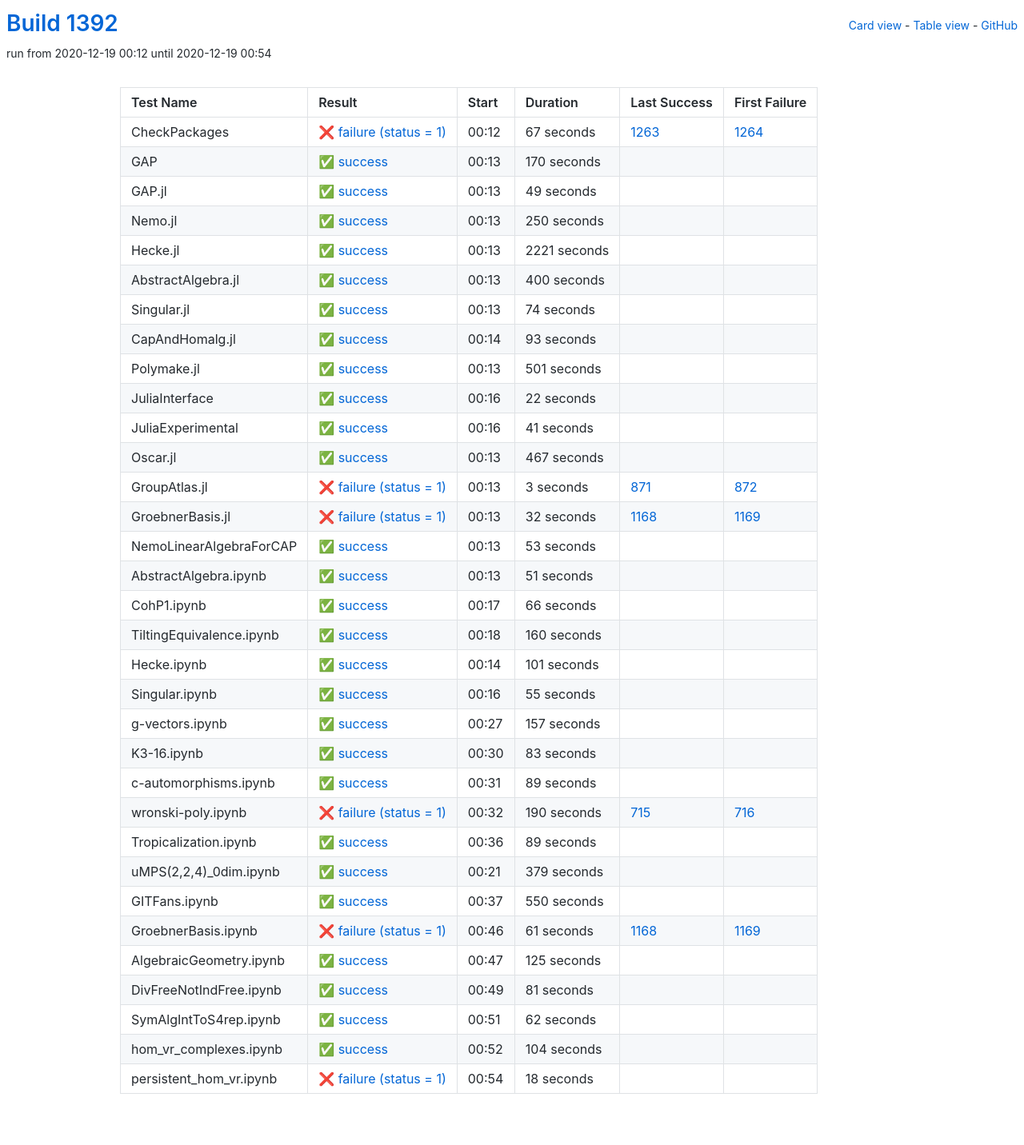
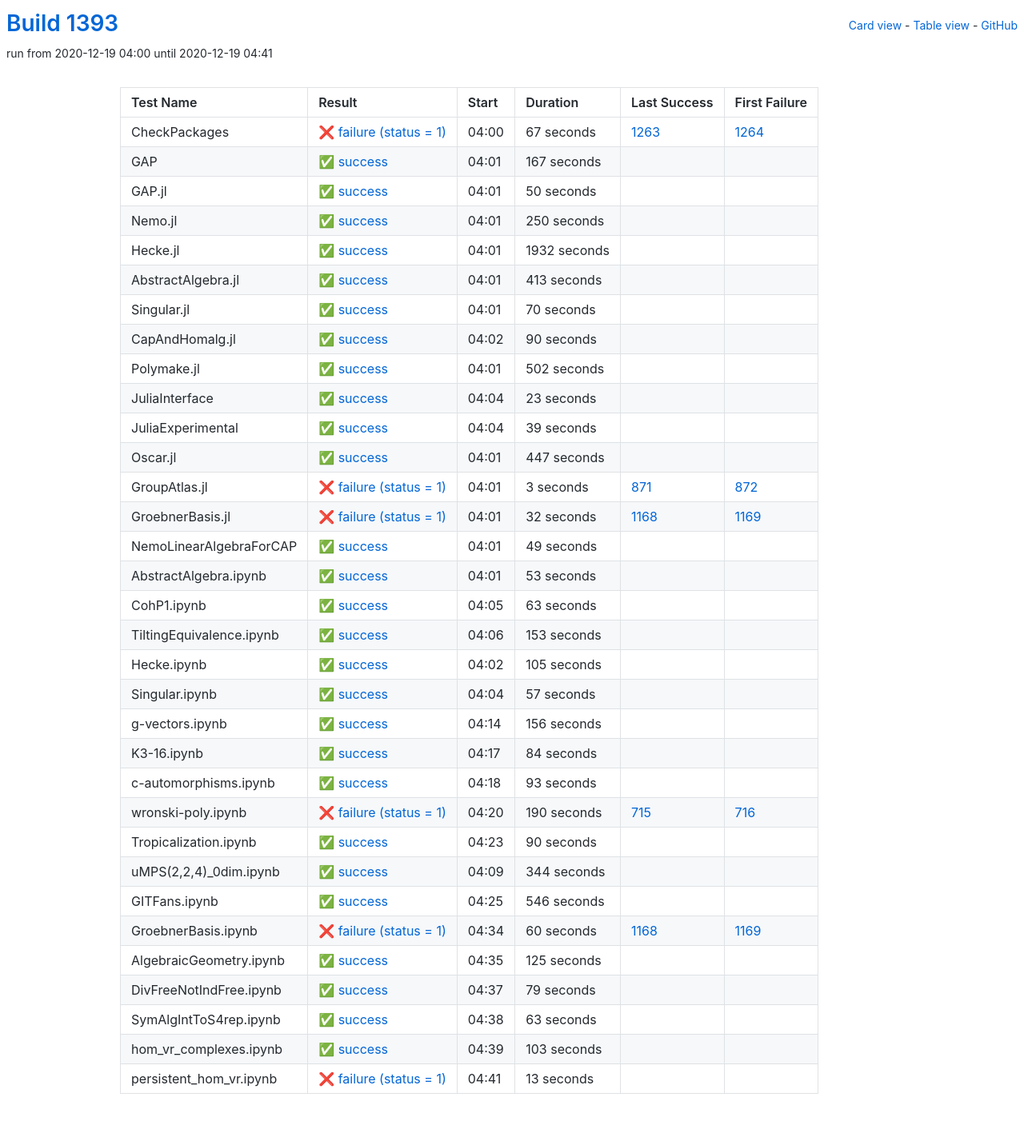
Before and after one commit to oscar-system/oscar-ci-status-stable, a Jekyll site: the page built from table.html, in a window 1280 px wide. Shown: the whole page at 80% size. Built offline with Jekyll 4.4.1, drawn with Linux system fonts in a browser that asks for light colours.

Commit message:
Build #1393

```diff
--- a/_data/ci.yml
+++ b/_data/ci.yml
@@ -1,6 +1,6 @@
 ---
-build: 1392
-build_url: https://oscarci.mathematik.uni-kl.de/job/oscar-stable/1392/
+build: 1393
+build_url: https://oscarci.mathematik.uni-kl.de/job/oscar-stable/1393/
 job: oscar-stable
 organization: oscar-system
 repo: oscar-ci-status-stable
@@ -8,8 +8,8 @@ repourl: https://github.com/oscar-system/oscar-ci-status-stable
 tests:
 - name: CheckPackages
   id: checkpackages
-  log: https://oscarci.mathematik.uni-kl.de/job/oscar-stable/1392/artifact/logs/build-1392/CheckPackages.log
-  start: 2020-12-19 00:12
+  log: https://oscarci.mathematik.uni-kl.de/job/oscar-stable/1393/artifact/logs/build-1393/CheckPackages.log
+  start: 2020-12-19 04:00
   success: false
   exitcode: 1
   status: failure
@@ -20,32 +20,32 @@ tests:
   first_failure_url: https://oscarci.mathematik.uni-kl.de/job/oscar-stable/1264/
 - name: GAP
   id: gap
-  log: https://oscarci.mathematik.uni-kl.de/job/oscar-stable/1392/artifact/logs/build-1392/GAP.log
-  start: 2020-12-19 00:13
+  log: https://oscarci.mathematik.uni-kl.de/job/oscar-stable/1393/artifact/logs/build-1393/GAP.log
+  start: 2020-12-19 04:01
   success: true
   exitcode: 0
   status: success
-  duration: 170
+  duration: 167
   last_success: false
   last_success_url:
   first_failure: false
   first_failure_url:
 - name: GAP.jl
   id: gap-jl
-  log: https://oscarci.mathematik.uni-kl.de/job/oscar-stable/1392/artifact/logs/build-1392/GAP.jl.log
-  start: 2020-12-19 00:13
+  log: https://oscarci.mathematik.uni-kl.de/job/oscar-stable/1393/artifact/logs/build-1393/GAP.jl.log
+  start: 2020-12-19 04:01
   success: true
   exitcode: 0
   status: success
-  duration: 49
+  duration: 50
   last_success: false
   last_success_url:
   first_failure: false
   first_failure_url:
 - name: Nemo.jl
   id: nemo-jl
-  log: https://oscarci.mathematik.uni-kl.de/job/oscar-stable/1392/artifact/logs/build-1392/Nemo.jl.log
-  start: 2020-12-19 00:13
+  log: https://oscarci.mathematik.uni-kl.de/job/oscar-stable/1393/artifact/logs/build-1393/Nemo.jl.log
+  start: 2020-12-19 04:01
   success: true
   exitcode: 0
   status: success
@@ -56,104 +56,104 @@ tests:
   first_failure_url:
 - name: Hecke.jl
   id: hecke-jl
-  log: https://oscarci.mathematik.uni-kl.de/job/oscar-stable/1392/artifact/logs/build-1392/Hecke.jl.log
-  start: 2020-12-19 00:13
+  log: https://oscarci.mathematik.uni-kl.de/job/oscar-stable/1393/artifact/logs/build-1393/Hecke.jl.log
+  start: 2020-12-19 04:01
   success: true
   exitcode: 0
   status: success
-  duration: 2221
+  duration: 1932
   last_success: false
   last_success_url:
   first_failure: false
   first_failure_url:
 - name: AbstractAlgebra.jl
   id: abstractalgebra-jl
-  log: https://oscarci.mathematik.uni-kl.de/job/oscar-stable/1392/artifact/logs/build-1392/AbstractAlgebra.jl.log
-  start: 2020-12-19 00:13
+  log: https://oscarci.mathematik.uni-kl.de/job/oscar-stable/1393/artifact/logs/build-1393/AbstractAlgebra.jl.log
+  start: 2020-12-19 04:01
   success: true
   exitcode: 0
   status: success
-  duration: 400
+  duration: 413
   last_success: false
   last_success_url:
   first_failure: false
   first_failure_url:
 - name: Singular.jl
   id: singular-jl
-  log: https://oscarci.mathematik.uni-kl.de/job/oscar-stable/1392/artifact/logs/build-1392/Singular.jl.log
-  start: 2020-12-19 00:13
+  log: https://oscarci.mathematik.uni-kl.de/job/oscar-stable/1393/artifact/logs/build-1393/Singular.jl.log
+  start: 2020-12-19 04:01
   success: true
   exitcode: 0
   status: success
-  duration: 74
+  duration: 70
   last_success: false
   last_success_url:
   first_failure: false
   first_failure_url:
 - name: CapAndHomalg.jl
   id: capandhomalg-jl
-  log: https://oscarci.mathematik.uni-kl.de/job/oscar-stable/1392/artifact/logs/build-1392/CapAndHomalg.jl.log
-  start: 2020-12-19 00:14
+  log: https://oscarci.mathematik.uni-kl.de/job/oscar-stable/1393/artifact/logs/build-1393/CapAndHomalg.jl.log
+  start: 2020-12-19 04:02
   success: true
   exitcode: 0
   status: success
-  duration: 93
+  duration: 90
   last_success: false
   last_success_url:
   first_failure: false
   first_failure_url:
 - name: Polymake.jl
   id: polymake-jl
-  log: https://oscarci.mathematik.uni-kl.de/job/oscar-stable/1392/artifact/logs/build-1392/Polymake.jl.log
-  start: 2020-12-19 00:13
+  log: https://oscarci.mathematik.uni-kl.de/job/oscar-stable/1393/artifact/logs/build-1393/Polymake.jl.log
+  start: 2020-12-19 04:01
   success: true
   exitcode: 0
   status: success
-  duration: 501
+  duration: 502
   last_success: false
   last_success_url:
   first_failure: false
   first_failure_url:
 - name: JuliaInterface
   id: juliainterface
-  log: https://oscarci.mathematik.uni-kl.de/job/oscar-stable/1392/artifact/logs/build-1392/JuliaInterface.log
-  start: 2020-12-19 00:16
+  log: https://oscarci.mathematik.uni-kl.de/job/oscar-stable/1393/artifact/logs/build-1393/JuliaInterface.log
+  start: 2020-12-19 04:04
   success: true
   exitcode: 0
   status: success
-  duration: 22
+  duration: 23
   last_success: false
   last_success_url:
   first_failure: false
   first_failure_url:
 - name: JuliaExperimental
   id: juliaexperimental
-  log: https://oscarci.mathematik.uni-kl.de/job/oscar-stable/1392/artifact/logs/build-1392/JuliaExperimental.log
-  start: 2020-12-19 00:16
+  log: https://oscarci.mathematik.uni-kl.de/job/oscar-stable/1393/artifact/logs/build-1393/JuliaExperimental.log
+  start: 2020-12-19 04:04
   success: true
   exitcode: 0
   status: success
-  duration: 41
+  duration: 39
   last_success: false
   last_success_url:
   first_failure: false
   first_failure_url:
 - name: Oscar.jl
   id: oscar-jl
-  log: https://oscarci.mathematik.uni-kl.de/job/oscar-stable/1392/artifact/logs/build-1392/Oscar.jl.log
-  start: 2020-12-19 00:13
+  log: https://oscarci.mathematik.uni-kl.de/job/oscar-stable/1393/artifact/logs/build-1393/Oscar.jl.log
+  start: 2020-12-19 04:01
   success: true
   exitcode: 0
   status: success
-  duration: 467
+  duration: 447
   last_success: false
   last_success_url:
   first_failure: false
   first_failure_url:
 - name: GroupAtlas.jl
   id: groupatlas-jl
-  log: https://oscarci.mathematik.uni-kl.de/job/oscar-stable/1392/artifact/logs/build-1392/GroupAtlas.jl.log
-  start: 2020-12-19 00:13
+  log: https://oscarci.mathematik.uni-kl.de/job/oscar-stable/1393/artifact/logs/build-1393/GroupAtlas.jl.log
+  start: 2020-12-19 04:01
   success: false
   exitcode: 1
   status: failure
@@ -164,8 +164,8 @@ tests:
   first_failure_url: https://oscarci.mathematik.uni-kl.de/job/oscar-stable/872/
 - name: GroebnerBasis.jl
   id: groebnerbasis-jl
-  log: https://oscarci.mathematik.uni-kl.de/job/oscar-stable/1392/artifact/logs/build-1392/GroebnerBasis.jl.log
-  start: 2020-12-19 00:13
+  log: https://oscarci.mathematik.uni-kl.de/job/oscar-stable/1393/artifact/logs/build-1393/GroebnerBasis.jl.log
+  start: 2020-12-19 04:01
   success: false
   exitcode: 1
   status: failure
@@ -176,8 +176,20 @@ tests:
   first_failure_url: https://oscarci.mathematik.uni-kl.de/job/oscar-stable/1169/
 - name: NemoLinearAlgebraForCAP
   id: nemolinearalgebraforcap
-  log: https://oscarci.mathematik.uni-kl.de/job/oscar-stable/1392/artifact/logs/build-1392/NemoLinearAlgebraForCAP.log
-  start: 2020-12-19 00:13
+  log: https://oscarci.mathematik.uni-kl.de/job/oscar-stable/1393/artifact/logs/build-1393/NemoLinearAlgebraForCAP.log
+  start: 2020-12-19 04:01
+  success: true
+  exitcode: 0
+  status: success
+  duration: 49
+  last_success: false
+  last_success_url:
+  first_failure: false
+  first_failure_url:
+- name: AbstractAlgebra.ipynb
+  id: abstractalgebra-ipynb
+  log: https://oscarci.mathematik.uni-kl.de/job/oscar-stable/1393/artifact/logs/build-1393/AbstractAlgebra.ipynb.log
+  start: 2020-12-19 04:01
   success: true
   exitcode: 0
   status: success
@@ -186,106 +198,94 @@ tests:
   last_success_url:
   first_failure: false
   first_failure_url:
-- name: AbstractAlgebra.ipynb
-  id: abstractalgebra-ipynb
-  log: https://oscarci.mathematik.uni-kl.de/job/oscar-stable/1392/artifact/logs/build-1392/AbstractAlgebra.ipynb.log
-  start: 2020-12-19 00:13
+- name: CohP1.ipynb
+  id: cohp1-ipynb
+  log: https://oscarci.mathematik.uni-kl.de/job/oscar-stable/1393/artifact/logs/build-1393/CohP1.ipynb.log
+  start: 2020-12-19 04:05
   success: true
   exitcode: 0
   status: success
-  duration: 51
-  last_success: false
-  last_success_url:
-  first_failure: false
-  first_failure_url:
-- name: CohP1.ipynb
-  id: cohp1-ipynb
-  log: https://oscarci.mathematik.uni-kl.de/job/oscar-stable/1392/artifact/logs/build-1392/CohP1.ipynb.log
-  start: 2020-12-19 00:17
-  success: true
-  exitcode: 0
-  status: success
-  duration: 66
+  duration: 63
   last_success: false
   last_success_url:
   first_failure: false
   first_failure_url:
 - name: TiltingEquivalence.ipynb
   id: tiltingequivalence-ipynb
-  log: https://oscarci.mathematik.uni-kl.de/job/oscar-stable/1392/artifact/logs/build-1392/TiltingEquivalence.ipynb.log
-  start: 2020-12-19 00:18
+  log: https://oscarci.mathematik.uni-kl.de/job/oscar-stable/1393/artifact/logs/build-1393/TiltingEquivalence.ipynb.log
+  start: 2020-12-19 04:06
   success: true
   exitcode: 0
   status: success
-  duration: 160
+  duration: 153
   last_success: false
   last_success_url:
   first_failure: false
   first_failure_url:
 - name: Hecke.ipynb
   id: hecke-ipynb
-  log: https://oscarci.mathematik.uni-kl.de/job/oscar-stable/1392/artifact/logs/build-1392/Hecke.ipynb.log
-  start: 2020-12-19 00:14
+  log: https://oscarci.mathematik.uni-kl.de/job/oscar-stable/1393/artifact/logs/build-1393/Hecke.ipynb.log
+  start: 2020-12-19 04:02
   success: true
   exitcode: 0
   status: success
-  duration: 101
+  duration: 105
   last_success: false
   last_success_url:
   first_failure: false
   first_failure_url:
 - name: Singular.ipynb
   id: singular-ipynb
-  log: https://oscarci.mathematik.uni-kl.de/job/oscar-stable/1392/artifact/logs/build-1392/Singular.ipynb.log
-  start: 2020-12-19 00:16
+  log: https://oscarci.mathematik.uni-kl.de/job/oscar-stable/1393/artifact/logs/build-1393/Singular.ipynb.log
+  start: 2020-12-19 04:04
   success: true
   exitcode: 0
   status: success
-  duration: 55
+  duration: 57
   last_success: false
   last_success_url:
   first_failure: false
   first_failure_url:
 - name: g-vectors.ipynb
   id: g-vectors-ipynb
-  log: https://oscarci.mathematik.uni-kl.de/job/oscar-stable/1392/artifact/logs/build-1392/g-vectors.ipynb.log
-  start: 2020-12-19 00:27
+  log: https://oscarci.mathematik.uni-kl.de/job/oscar-stable/1393/artifact/logs/build-1393/g-vectors.ipynb.log
+  start: 2020-12-19 04:14
   success: true
   exitcode: 0
   status: success
-  duration: 157
+  duration: 156
   last_success: false
   last_success_url:
   first_failure: false
   first_failure_url:
 - name: K3-16.ipynb
   id: k3-16-ipynb
-  log: https://oscarci.mathematik.uni-kl.de/job/oscar-stable/1392/artifact/logs/build-1392/K3-16.ipynb.log
-  start: 2020-12-19 00:30
+  log: https://oscarci.mathematik.uni-kl.de/job/oscar-stable/1393/artifact/logs/build-1393/K3-16.ipynb.log
+  start: 2020-12-19 04:17
   success: true
   exitcode: 0
   status: success
-  duration: 83
+  duration: 84
   last_success: false
   last_success_url:
   first_failure: false
   first_failure_url:
 - name: c-automorphisms.ipynb
   id: c-automorphisms-ipynb
-  log: https://oscarci.mathematik.uni-kl.de/job/oscar-stable/1392/artifact/logs/build-1392/c-automorphisms.ipynb.log
-  start: 2020-12-19 00:31
+  log: https://oscarci.mathematik.uni-kl.de/job/oscar-stable/1393/artifact/logs/build-1393/c-automorphisms.ipynb.log
+  start: 2020-12-19 04:18
   success: true
   exitcode: 0
   status: success
-  duration: 89
+  duration: 93
   last_success: false
   last_success_url:
   first_failure: false
   first_failure_url:
 - name: wronski-poly.ipynb
   id: wronski-poly-ipynb
-  log: https://oscarci.mathematik.uni-kl.de/job/oscar-stable/1392/artifact/logs/build-1392/wronski-poly.ipynb.log
-  start: 2020-12-19 00:32
+  log: https://oscarci.mathematik.uni-kl.de/job/oscar-stable/1393/artifact/logs/build-1393/wronski-poly.ipynb.log
+  start: 2020-12-19 04:20
   success: false
   exitcode: 1
   status: failure
@@ -296,56 +296,56 @@ tests:
   first_failure_url: https://oscarci.mathematik.uni-kl.de/job/oscar-stable/716/
 - name: Tropicalization.ipynb
   id: tropicalization-ipynb
-  log: https://oscarci.mathematik.uni-kl.de/job/oscar-stable/1392/artifact/logs/build-1392/Tropicalization.ipynb.log
-  start: 2020-12-19 00:36
+  log: https://oscarci.mathematik.uni-kl.de/job/oscar-stable/1393/artifact/logs/build-1393/Tropicalization.ipynb.log
+  start: 2020-12-19 04:23
   success: true
   exitcode: 0
   status: success
-  duration: 89
+  duration: 90
   last_success: false
   last_success_url:
   first_failure: false
   first_failure_url:
 - name: uMPS(2,2,4)_0dim.ipynb
   id: umps-2-2-4-0dim-ipynb
-  log: https://oscarci.mathematik.uni-kl.de/job/oscar-stable/1392/artifact/logs/build-1392/uMPS-2-2-4-_0dim.ipynb.log
-  start: 2020-12-19 00:21
+  log: https://oscarci.mathematik.uni-kl.de/job/oscar-stable/1393/artifact/logs/build-1393/uMPS-2-2-4-_0dim.ipynb.log
+  start: 2020-12-19 04:09
   success: true
   exitcode: 0
   status: success
-  duration: 379
+  duration: 344
   last_success: false
   last_success_url:
   first_failure: false
   first_failure_url:
 - name: GITFans.ipynb
   id: gitfans-ipynb
-  log: https://oscarci.mathematik.uni-kl.de/job/oscar-stable/1392/artifact/logs/build-1392/GITFans.ipynb.log
-  start: 2020-12-19 00:37
+  log: https://oscarci.mathematik.uni-kl.de/job/oscar-stable/1393/artifact/logs/build-1393/GITFans.ipynb.log
+  start: 2020-12-19 04:25
   success: true
   exitcode: 0
   status: success
-  duration: 550
+  duration: 546
   last_success: false
   last_success_url:
   first_failure: false
   first_failure_url:
 - name: GroebnerBasis.ipynb
   id: groebnerbasis-ipynb
-  log: https://oscarci.mathematik.uni-kl.de/job/oscar-stable/1392/artifact/logs/build-1392/GroebnerBasis.ipynb.log
-  start: 2020-12-19 00:46
+  log: https://oscarci.mathematik.uni-kl.de/job/oscar-stable/1393/artifact/logs/build-1393/GroebnerBasis.ipynb.log
+  start: 2020-12-19 04:34
   success: false
   exitcode: 1
   status: failure
-  duration: 61
+  duration: 60
   last_success: 1168
   last_success_url: https://oscarci.mathematik.uni-kl.de/job/oscar-stable/1168/
   first_failure: 1169
   first_failure_url: https://oscarci.mathematik.uni-kl.de/job/oscar-stable/1169/
 - name: AlgebraicGeometry.ipynb
   id: algebraicgeometry-ipynb
-  log: https://oscarci.mathematik.uni-kl.de/job/oscar-stable/1392/artifact/logs/build-1392/AlgebraicGeometry.ipynb.log
-  start: 2020-12-19 00:47
+  log: https://oscarci.mathematik.uni-kl.de/job/oscar-stable/1393/artifact/logs/build-1393/AlgebraicGeometry.ipynb.log
+  start: 2020-12-19 04:35
   success: true
   exitcode: 0
   status: success
@@ -356,48 +356,48 @@ tests:
   first_failure_url:
 - name: DivFreeNotIndFree.ipynb
   id: divfreenotindfree-ipynb
-  log: https://oscarci.mathematik.uni-kl.de/job/oscar-stable/1392/artifact/logs/build-1392/DivFreeNotIndFree.ipynb.log
-  start: 2020-12-19 00:49
+  log: https://oscarci.mathematik.uni-kl.de/job/oscar-stable/1393/artifact/logs/build-1393/DivFreeNotIndFree.ipynb.log
+  start: 2020-12-19 04:37
   success: true
   exitcode: 0
   status: success
-  duration: 81
+  duration: 79
   last_success: false
   last_success_url:
   first_failure: false
   first_failure_url:
 - name: SymAlgIntToS4rep.ipynb
   id: symalginttos4rep-ipynb
-  log: https://oscarci.mathematik.uni-kl.de/job/oscar-stable/1392/artifact/logs/build-1392/SymAlgIntToS4rep.ipynb.log
-  start: 2020-12-19 00:51
+  log: https://oscarci.mathematik.uni-kl.de/job/oscar-stable/1393/artifact/logs/build-1393/SymAlgIntToS4rep.ipynb.log
+  start: 2020-12-19 04:38
   success: true
   exitcode: 0
   status: success
-  duration: 62
+  duration: 63
   last_success: false
   last_success_url:
   first_failure: false
   first_failure_url:
 - name: hom_vr_complexes.ipynb
   id: hom-vr-complexes-ipynb
-  log: https://oscarci.mathematik.uni-kl.de/job/oscar-stable/1392/artifact/logs/build-1392/hom_vr_complexes.ipynb.log
-  start: 2020-12-19 00:52
+  log: https://oscarci.mathematik.uni-kl.de/job/oscar-stable/1393/artifact/logs/build-1393/hom_vr_complexes.ipynb.log
+  start: 2020-12-19 04:39
   success: true
   exitcode: 0
   status: success
-  duration: 104
+  duration: 103
   last_success: false
   last_success_url:
   first_failure: false
   first_failure_url:
 - name: persistent_hom_vr.ipynb
   id: persistent-hom-vr-ipynb
-  log: https://oscarci.mathematik.uni-kl.de/job/oscar-stable/1392/artifact/logs/build-1392/persistent_hom_vr.ipynb.log
-  start: 2020-12-19 00:54
+  log: https://oscarci.mathematik.uni-kl.de/job/oscar-stable/1393/artifact/logs/build-1393/persistent_hom_vr.ipynb.log
+  start: 2020-12-19 04:41
   success: false
   exitcode: 1
   status: failure
-  duration: 18
+  duration: 13
   last_success: false
   last_success_url:
   first_failure: false
```
Also changed, not shown: README.md.
